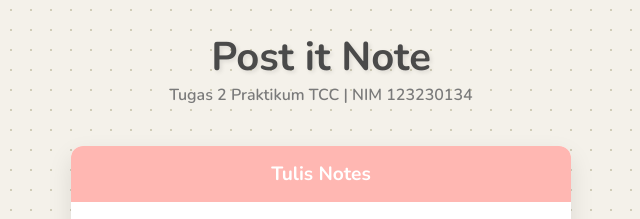
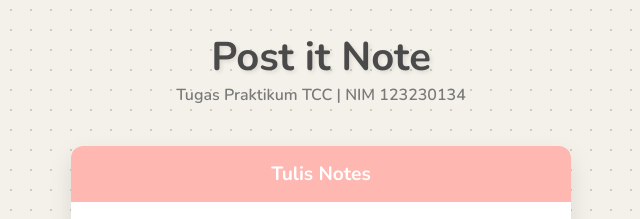
Before and after one commit to Danadyaksa/backend_tugas3praktcc, a plain HTML site: page index.html in a window 1280 px wide. Shown: the top 219 px of the page, 319-959 px from the left. Drawn offline with nearby package versions, Linux system fonts and the light colour scheme; no server answers.

Commit message:
ganti //

```diff
--- a/index.html
+++ b/index.html
@@ -11,7 +11,7 @@
     <div class="board-container">
         <header class="header">
             <h1>Post it Note</h1>
-            <p>Tugas 2 Praktikum TCC | NIM 123230134</p>
+            <p>Tugas Praktikum TCC | NIM 123230134</p>
         </header>
 
         <div class="main-content">
```
